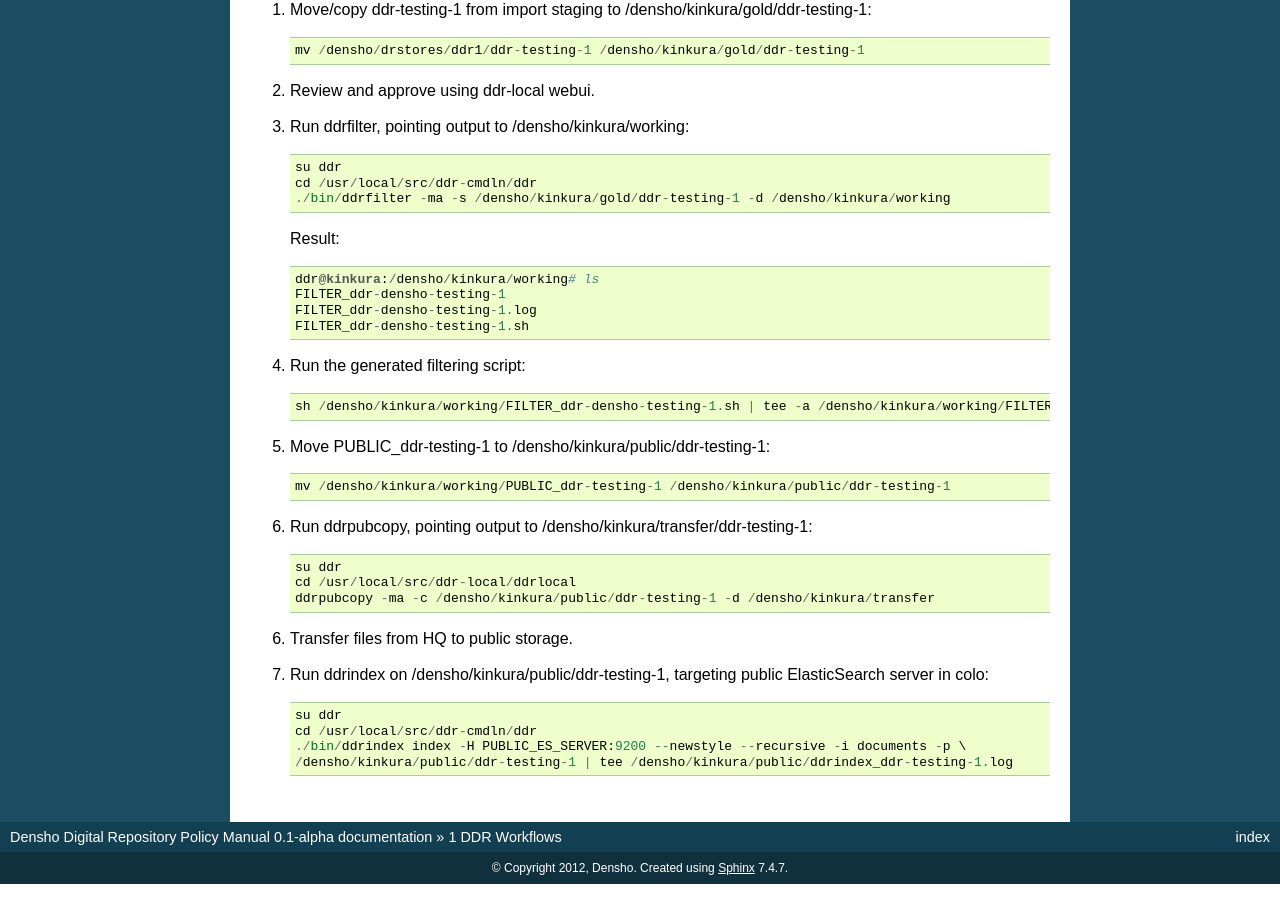
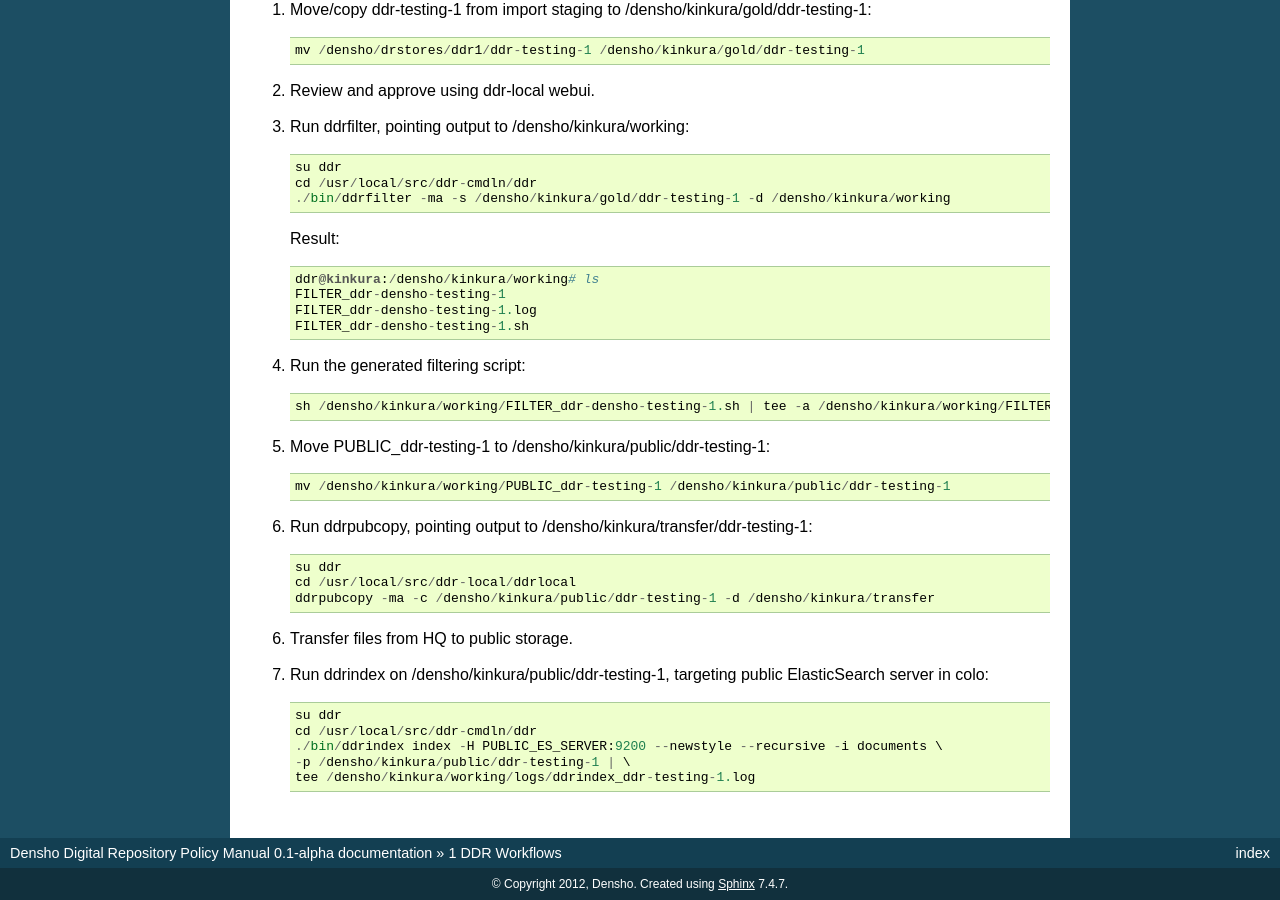
Before and after one commit to denshoproject/ddr-manual, a Sphinx documentation site: the page built from source/admins/workflows.rst, in a window 1280 px wide and 900 px high, scrolled down 728 px. Built offline with Sphinx 7.4.7, drawn with Linux system fonts in a browser that asks for light colours.

Commit message:
Update workflows.rst

```diff
--- a/source/admins/workflows.rst
+++ b/source/admins/workflows.rst
@@ -69,5 +69,6 @@
 
     su ddr
     cd /usr/local/src/ddr-cmdln/ddr
-    ./bin/ddrindex index -H PUBLIC_ES_SERVER:9200 --newstyle --recursive -i documents -p \
-    /densho/kinkura/public/ddr-testing-1 | tee /densho/kinkura/public/ddrindex_ddr-testing-1.log
+    ./bin/ddrindex index -H PUBLIC_ES_SERVER:9200 --newstyle --recursive -i documents \
+    -p /densho/kinkura/public/ddr-testing-1 | \
+    tee /densho/kinkura/working/logs/ddrindex_ddr-testing-1.log
```
